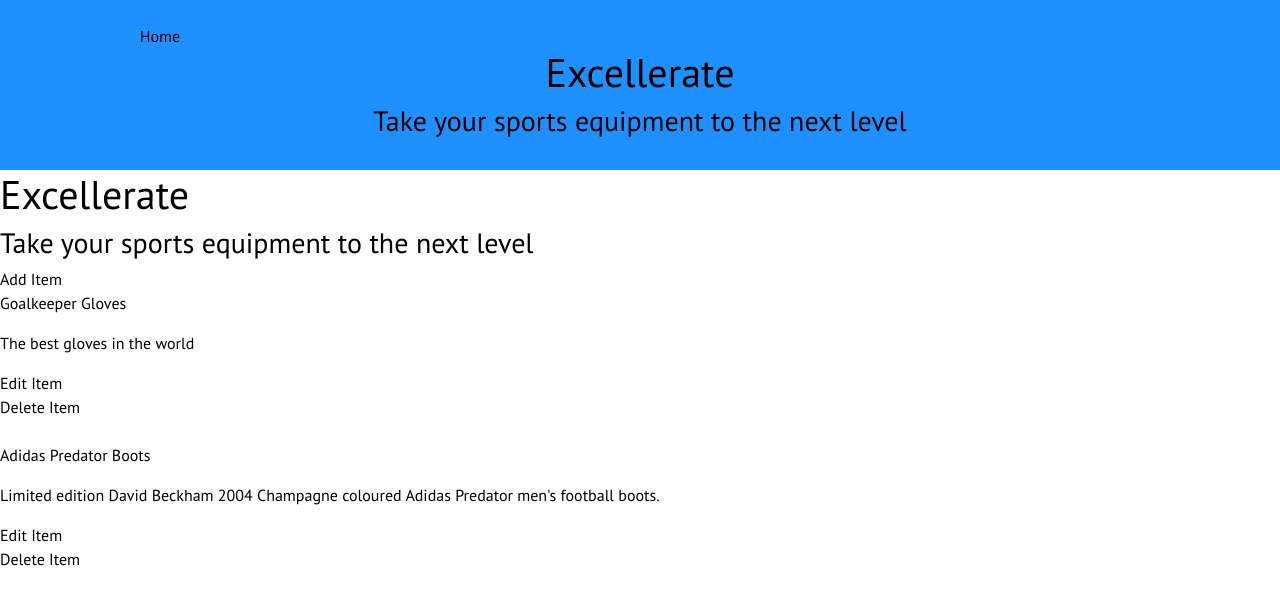
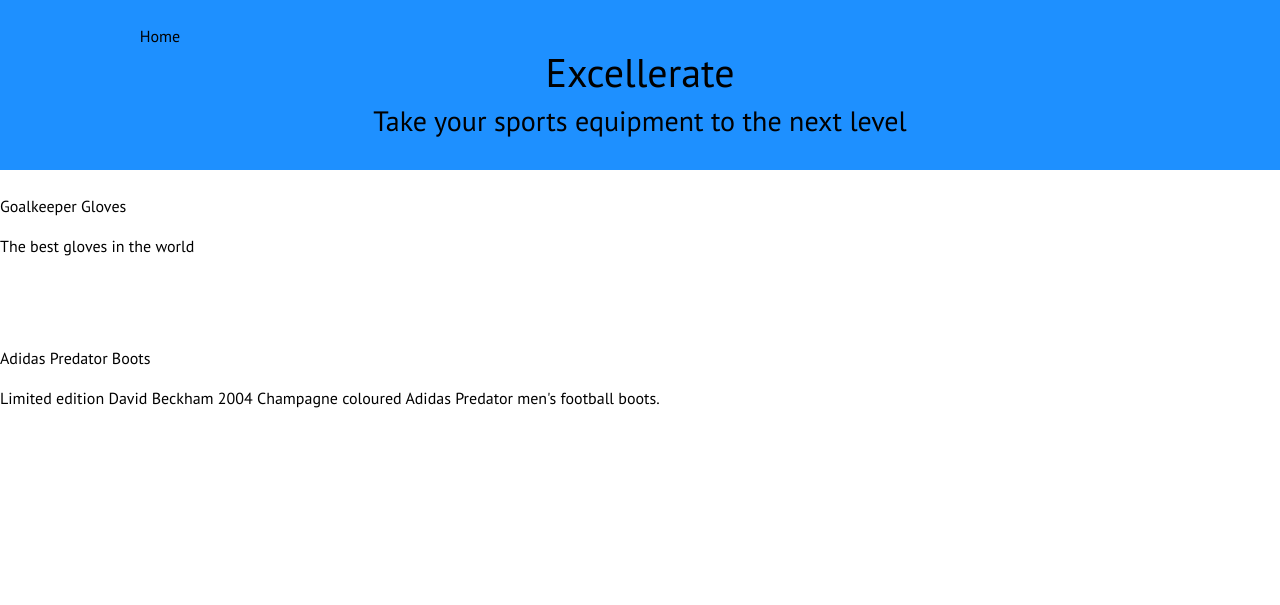
Before and after one commit to agodwinp/item-catalog, a Flask app: page /catalog/1 in a window 1280 px wide. Shown: the top 605 px of the page. Run offline with Flask 2, Linux system fonts and the light colour scheme; some libraries are stand-ins or nearby versions.

Commit message:
feat: hiding and showing buttons on signin/out for showItems

```diff
--- a/templates/allCategories.html
+++ b/templates/allCategories.html
@@ -11,7 +11,7 @@
     {% endwith %}
     </br></br>
     <div class="container">
-        <a href = "{{url_for('newCategory')}}" id="addCategory" style="display: none;">Add Category</a>
+        <a href = "{{url_for('newCategory')}}" id="addButton" style="display: none;">Add Category</a>
     </div>
     </br></br>
     {% if categories %}
@@ -23,8 +23,8 @@
                         <div class="card-body">
                             <h5 class="card-title"><a href = "{{url_for('showItems', category_id = i.id)}}"> {{i.name}} </a></h5>
                             <p class="card-text">Some quick example text to build on the card title and make up the bulk of the card's content.</p>
-                            <a href="{{url_for('editCategory', category_id = i.id)}}" class="btn btn-primary editButton" style="display: none;">Edit</a>
-                            <a href="{{url_for('deleteCategory', category_id = i.id)}}" class="btn btn-primary deleteButton" style="display: none;">Delete</a>
+                            <a href="{{url_for('editCategory', category_id = i.id)}}" class="btn btn-primary btn-sm editButton" style="display: none;">Edit</a>
+                            <a href="{{url_for('deleteCategory', category_id = i.id)}}" class="btn btn-primary btn-sm deleteButton" style="display: none;">Delete</a>
                         </div>
                     </div>
                 {% endfor %}
--- a/templates/main.html
+++ b/templates/main.html
@@ -26,9 +26,9 @@
 					// Hide the sign in button now that the user is authorised
 					$('#signInButton').attr('style', 'display: none');
 					$('#signOutButton').attr('style', 'display: True');
-					$('#addCategory').attr('style', 'display: True');
-					$('.btn.btn-primary.editButton').attr('style', 'display: True');
-					$('.btn.btn-primary.deleteButton').attr('style', 'display: True');
+					$('#addButton').attr('style', 'display: True');
+					$('.btn.btn-primary.btn-sm.editButton').attr('style', 'display: True');
+					$('.btn.btn-primary.btn-sm.deleteButton').attr('style', 'display: True');
 					// Send a post request
 					$.ajax({
 						type: 'POST',
@@ -54,9 +54,9 @@
 			function signOut() {
                 $('#signInButton').attr('style', 'display: True');
 				$('#signOutButton').attr('style', 'display: none');
-				$('#addCategory').attr('style', 'display: none');
-				$('.btn.btn-primary.editButton').attr('style', 'display: True');
-				$('.btn.btn-primary.deleteButton').attr('style', 'display: none');
+				$('#addButton').attr('style', 'display: none');
+				$('.btn.btn-primary.btn-sm.editButton').attr('style', 'display: True');
+				$('.btn.btn-primary.btn-sm.deleteButton').attr('style', 'display: none');
 				var auth2 = gapi.auth2.getAuthInstance();
 				auth2.signOut().then(function () {
 			  	console.log('User signed out.');
--- a/templates/showItems.html
+++ b/templates/showItems.html
@@ -1,27 +1,25 @@
 {% extends "main.html" %}
 {% block content %}
 {% include "header.html" %}
-
-    <h1>Excellerate</h1>
-    <h3>Take your sports equipment to the next level</h3>
-
+    <div class="container">
         {% with messages = get_flashed_messages() %}
         {% if messages %}
             {% for message in messages %}
-            <p>{{message}}</p>
+                {{message}}
             {% endfor %}
         {% endif %}
         {% endwith %}
+    </div>
 
-    <a href="{{url_for('newItem', category_id=category_id)}}">Add Item</a>
+    <a href="{{url_for('newItem', category_id=category_id)}}" id="addButton" style="display: none;">Add Item</a>
     </br>
     {% if items %}
         {% for i in items %}
             <p>{{i.title}}</p>
             <p>{{i.description}}</p>
-            <a href="{{url_for('editItem', category_id=category_id, item_id=i.id)}}">Edit Item</a>
+            <a href="{{url_for('editItem', category_id=category_id, item_id=i.id)}}" class="btn btn-primary btn-sm editButton" style="display: none;">Edit Item</a>
             </br>
-            <a href="{{url_for('deleteItem', category_id=category_id, item_id=i.id)}}">Delete Item</a>
+            <a href="{{url_for('deleteItem', category_id=category_id, item_id=i.id)}}" class="btn btn-primary btn-sm deleteButton" style="display: none;">Delete Item</a>
             <br><br>
         {% endfor %}
     {% else %}
```
Lines whose indentation alone changed are shown as unchanged.
